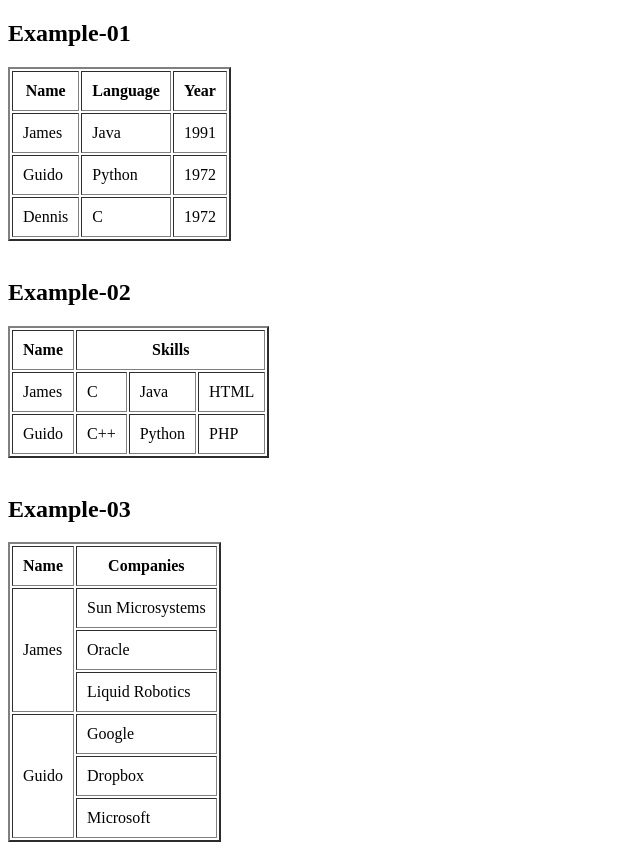
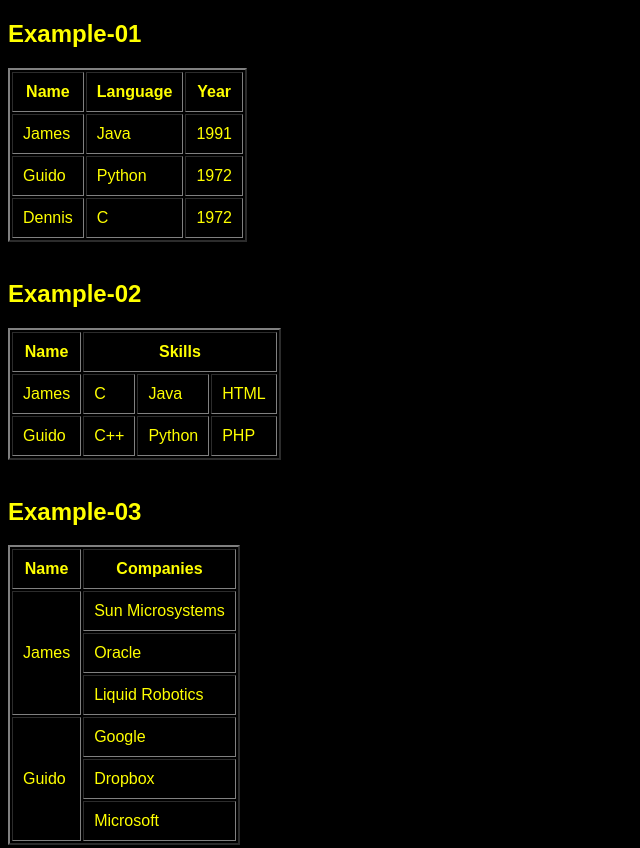
Before and after one commit to Tarunya23/TABLES_PROJECT, a plain HTML site: page index.html in a window 1280 px wide. Shown: the top 848 px of the page, without its empty margins (0-640 px from the left). Drawn offline with Linux system fonts and the light colour scheme.

Commit message:
Add styles to index.html for improved appearance
Added CSS styles for background color and text color.

```diff
--- a/index.html
+++ b/index.html
@@ -4,6 +4,14 @@
     <meta charset="UTF-8" />
     <meta name="viewport" content="width=device-width, initial-scale=1.0" />
     <title>Project 04</title>
+    <style>
+      body{
+        background-color: black;
+        color: yellow;
+        font-family: Arial, Helvetica, sans-serif;
+
+      }
+    </style>
   </head>
   <body>
     <h2>Example-01</h2>
```
